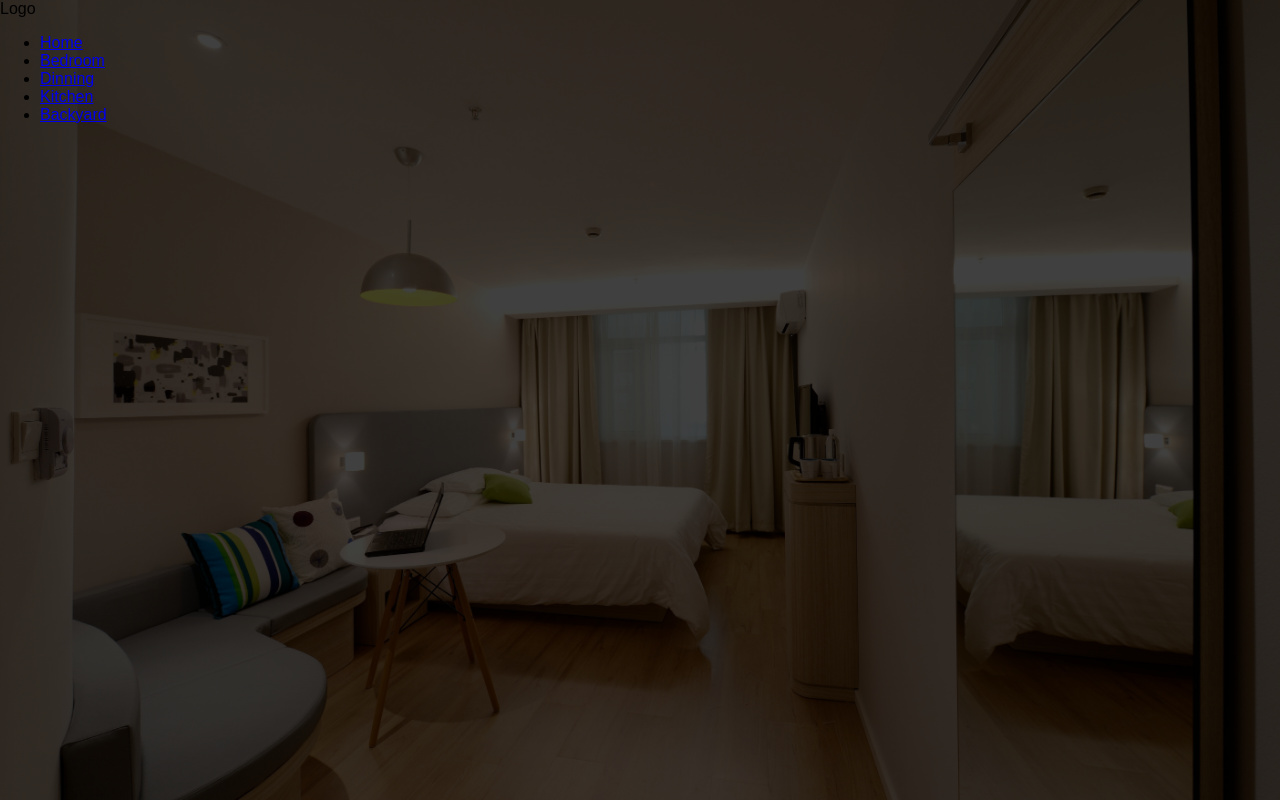
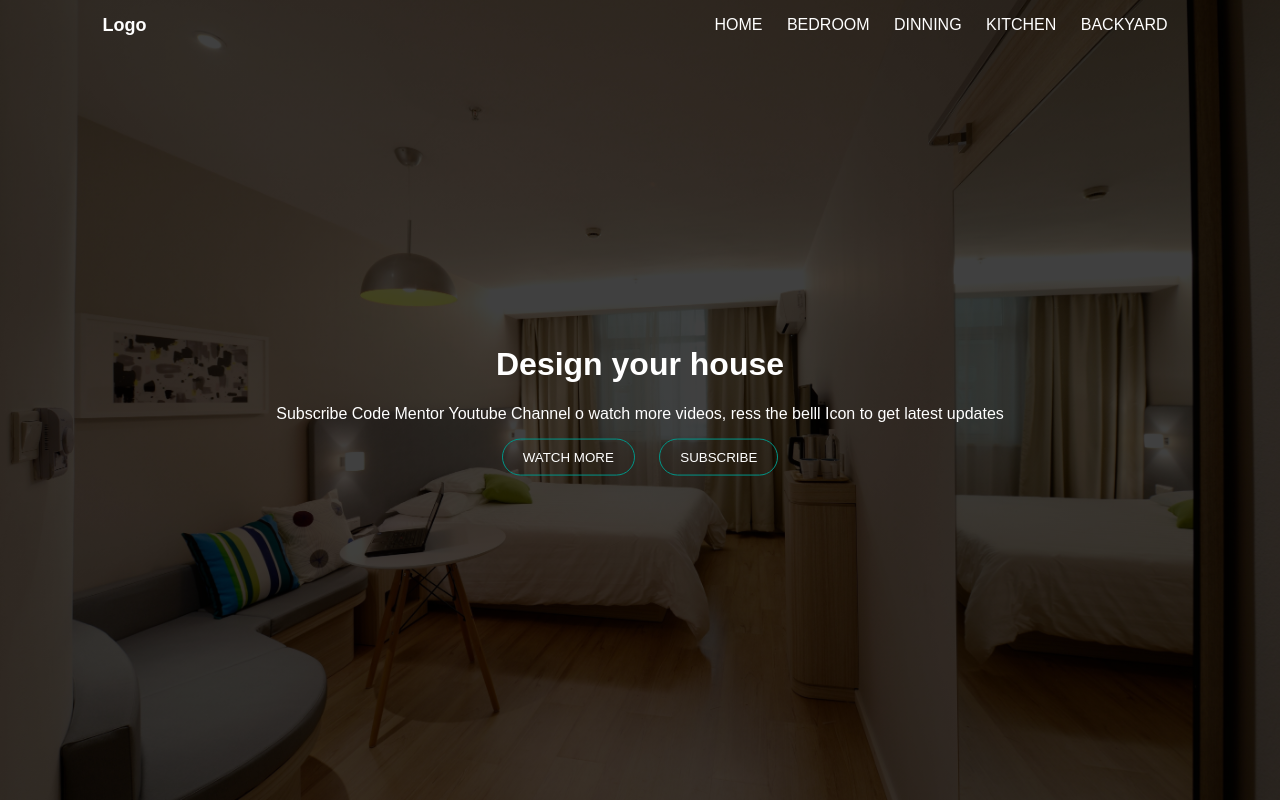
Before and after one commit to nazmulq7/NEW-PROJECT, a plain HTML site: page index.html in a window 1280 px wide. Drawn offline with Linux system fonts and the light colour scheme.

Commit message:
practice done

```diff
--- a/index.html
+++ b/index.html
@@ -5,6 +5,7 @@
     <meta name="viewport" content="width=device-width, initial-scale=1.0">
     <title>Document</title>
     <link rel="stylesheet" href="style.css">
+
 </head>
 <body>
     <div class="banner">
@@ -18,6 +19,14 @@
                 <li><a href="#">Backyard</a></li>
             </ul>
         </nav>
+        <div class="content">
+            <h1>Design your house</h1>
+            <p>Subscribe Code Mentor Youtube Channel o watch more videos, ress the belll Icon to get latest updates</p>
+            <button type="button"><span></span>WATCH MORE</button>
+            <button type="button"><span></span>SUBSCRIBE</button>
+        </div>
+
+
     </div>
 </body>
 </html>
--- a/style.css
+++ b/style.css
@@ -1,14 +1,101 @@
-body{
+body {
 margin: 0;
 padding: 0;
 box-sizing: border-box;
 font-family: sans-serif;
+color: #fff;
 }
 
-.banner{
+.banner {
 width: 100%;
 height: 100vh;
-    background-image: linear-gradient(rgba(0,0,0,0.75), rgba(0,0,0,0.75)), url("bg.jpg");
+background-image: linear-gradient(rgba(0, 0, 0, 0.75), rgba(0, 0, 0, 0.75)), url("bg.jpg");
 background-size: cover;
 background-position: center;
 }
+
+nav {
+width: 100%;
+display: flex;
+justify-content: space-between;
+align-items: center;
+padding: 0 8%;
+box-sizing: border-box;
+}
+
+nav ul {}
+
+ul li {
+list-style-type: none;
+}
+
+nav ul li a {
+color: #fff;
+text-decoration: none;
+position: relative; /* Added */
+}
+
+.logo {
+font-size: 18px;
+font-weight: 700;
+}
+
+nav ul li {
+display: inline-block;
+padding: 0 10px;
+position: relative;
+}
+
+nav ul li a {
+text-transform: uppercase;
+}
+
+nav ul li a::after {
+content: "";
+height: 3px;
+width: 0;
+position: absolute;
+background: #009688;
+left: 0;
+bottom: 0; /* Changed from -10px to 0 */
+transition: width 0.5s ease; /* Optional: Add transition for smoother effect */
+}
+
+nav ul li a:hover::after {
+width: 100%;
+}
+
+.content{
+width: 100%;
+position: absolute;
+top: 50%;
+left: 50%;
+transform: translate(-50%, -50%);
+text-align: center;
+}
+button{
+padding: 10px 20px;
+margin: 0 10px;
+background: transparent;
+border-radius: 30px;
+color: #fff;
+border: 1px solid #009688;
+position: relative;
+}
+
+button span{
+background-color: #009688;
+width: 0;
+height: 100%;
+border-radius: 30px;
+position: absolute;
+left: 0;
+bottom: 0;
+z-index: -1;
+transition: 0.3s;
+
+}
+
+button:hover span{
+width: 100%;
+}
```
Lines whose indentation alone changed are shown as unchanged.
